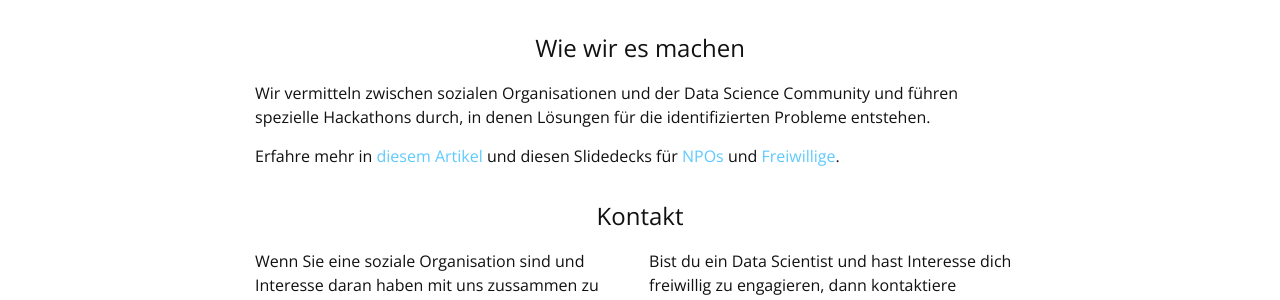
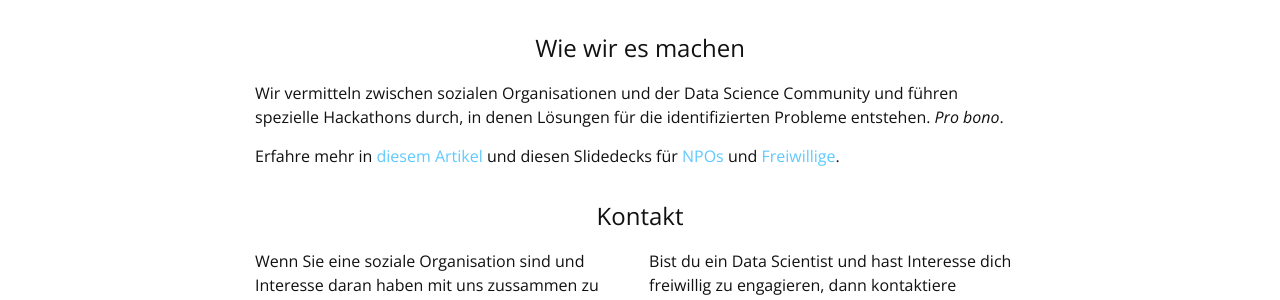
Before and after one commit to dssg-berlin/dssg-berlin.github.io, a Jekyll site: the page built from index.html, in a window 1280 px wide. Shown: the part 563-863 px from the top of the page. Built offline with Jekyll 4.4.1, drawn with Linux system fonts in a browser that asks for light colours; comment, search, counter and statistics services are not loaded.

Commit message:
Add "pro bono" hint.

```diff
--- a/index.html
+++ b/index.html
@@ -49,7 +49,7 @@ layout: default
     <h2>Wie wir es machen</h2>
     <p>
     <!-- We mediate between mission driven organizations and the data science community to create customized hackathons that create solutions for the identified data problems. -->
-    Wir vermitteln zwischen sozialen Organisationen und der Data Science Community und führen spezielle Hackathons durch, in denen Lösungen für die identifizierten Probleme entstehen.
+    Wir vermitteln zwischen sozialen Organisationen und der Data Science Community und führen spezielle Hackathons durch, in denen Lösungen für die identifizierten Probleme entstehen. <em>Pro bono</em>.
     </p>
 
     <p>
```
